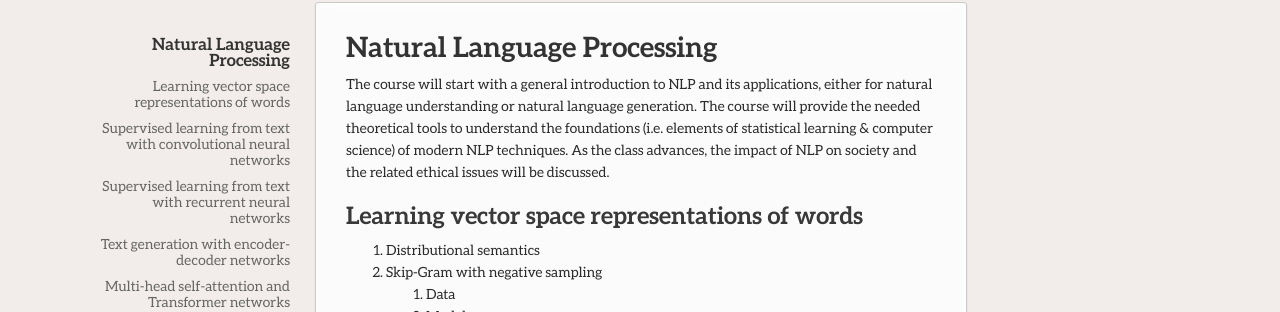
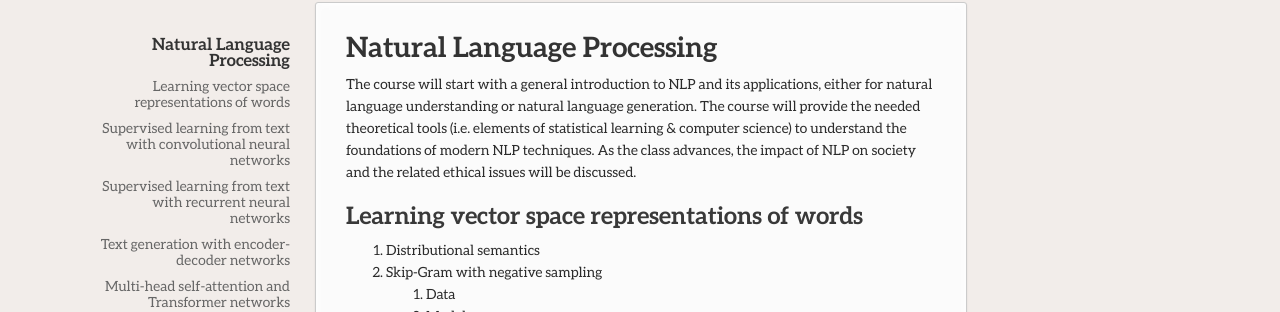
Before and after one commit to AdrienGuille/adrienguille.github.io, a Jekyll site: the page built from nlp_proposal.md, in a window 1280 px wide and 900 px high. Shown: the part 188-500 px from the top of the window. Built offline with Jekyll 4.4.1, drawn with Linux system fonts in a browser that asks for light colours; our own code applies the rules of GitHub Pages for plain Markdown files.

```diff
--- a/nlp_proposal.md
+++ b/nlp_proposal.md
@@ -1,6 +1,6 @@
 # Natural Language Processing
 
-The course will start with a general introduction to NLP and its applications, either for natural language understanding or natural language generation. The course will provide the needed theoretical tools to understand the foundations (i.e. elements of statistical learning & computer science) of modern NLP techniques. As the class advances, the impact of NLP on society and the related ethical issues will be discussed.
+The course will start with a general introduction to NLP and its applications, either for natural language understanding or natural language generation. The course will provide the needed theoretical tools (i.e. elements of statistical learning & computer science) to understand the foundations of modern NLP techniques. As the class advances, the impact of NLP on society and the related ethical issues will be discussed.
 
 ## Learning vector space representations of words
 - Distributional semantics
```
